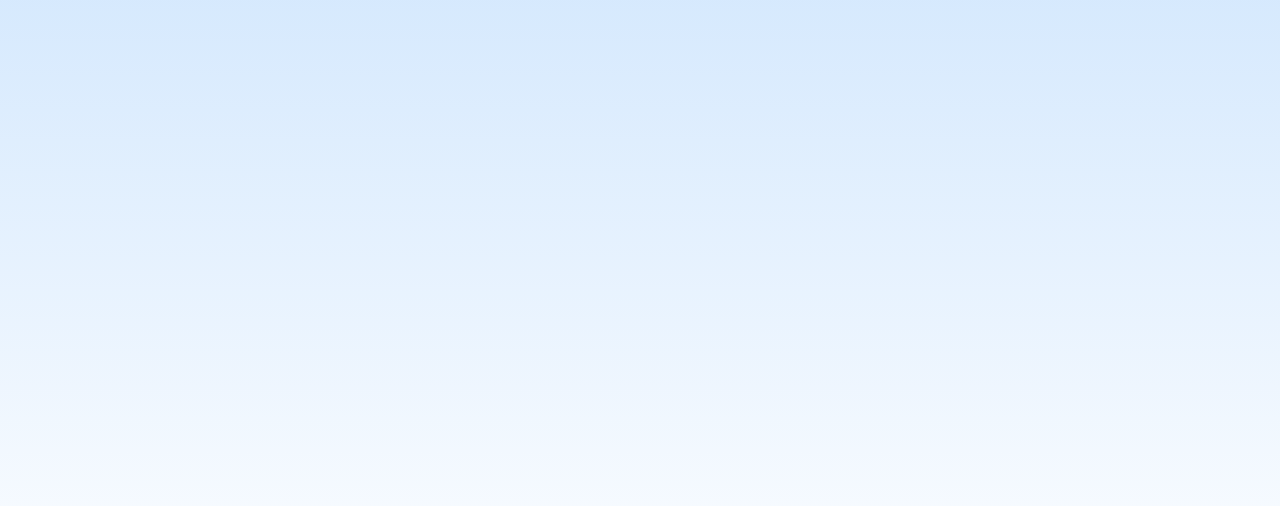
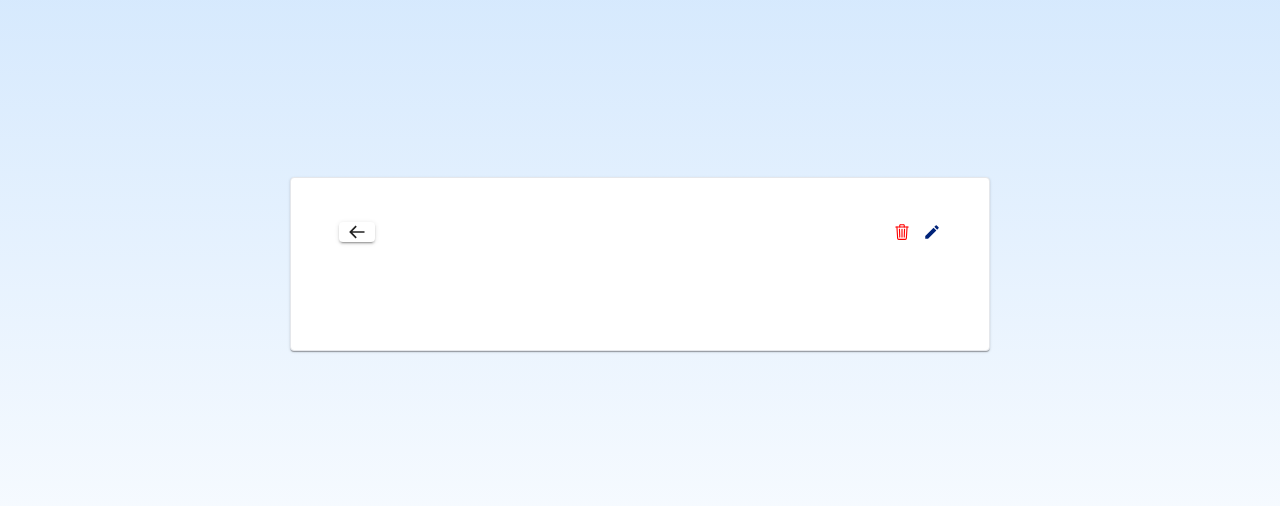
Before and after one commit to awasevalentine/unshelled-task, a React (Create React App) app: page /post-details/1 in a window 1280 px wide. Before the commit this address had no page. Shown: the part 136-642 px from the top of the page. Built offline with nearby package versions, Linux system fonts and the light colour scheme.

Commit message:
Added view post paage and edit functions

```diff
--- a/src/App.tsx
+++ b/src/App.tsx
@@ -2,6 +2,7 @@ import 'react-toastify/dist/ReactToastify.css';
 import {BrowserRouter as Router, Route, Routes} from 'react-router-dom';
 import Posts from './views/post';
 import EditPost from './views/post/EditPost';
+import ViewItem from './views/post/component/viewItem';
 
 
 
@@ -12,6 +13,7 @@ function App() {
           <Routes>
             <Route path='' element={<Posts />} />
             <Route path='/edit-post' element={<EditPost />} />
+            <Route path='/post-details/:id' element={<ViewItem />} />
           </Routes>
         </Router>
     </div>
--- a/src/views/post/EditPost.tsx
+++ b/src/views/post/EditPost.tsx
@@ -90,13 +90,17 @@ const EditPost = () => {
             />
           </div>
 
-          <div className="flex justify-center">
+          <div className="flex justify-center gap-[10px]">
+            <button type="button" onClick={()=> navigate(-1)}
+              className="px-7 py-2 bg-[#000000b8] text-white rounded"
+            >Cancel</button>
             <button
               type="submit"
               className="px-7 py-2 bg-[#5C2FC2] text-white rounded"
             >
               {isLoading ? "Updating..." : "Update"}
             </button>
+
           </div>
         </form>
       </Paper>
--- a/src/views/post/component/items.tsx
+++ b/src/views/post/component/items.tsx
@@ -5,46 +5,95 @@ import { MdModeEditOutline } from "react-icons/md";
 import { useDeletPostMutation } from "../../../lib/features/postSlice";
 import { toast } from "react-toastify";
 import Loader from "../../../components/loader/Loader";
-import { useNavigate } from "react-router-dom";
+import { useLocation, useNavigate } from "react-router-dom";
+import { BiArrowBack } from "react-icons/bi"; // Importing back arrow icon
 
 type IProps = {
   item: PostResponse;
 };
 
 const ItemsWrapper = ({ item }: IProps) => {
-  const [deletePost, { isLoading, isSuccess, isError, error }] =
-    useDeletPostMutation();
-  const medaiMatch = useMediaQuery("(max-width:767px)");
-  const navigate = useNavigate()
+  const [deletePost, { isLoading }] = useDeletPostMutation();
+  const mediaMatch = useMediaQuery("(max-width:767px)");
+  const navigate = useNavigate();
+  const { pathname } = useLocation();
 
-  const handleDelete = () => {
+  const handleDelete = (event: React.MouseEvent) => {
+    event.stopPropagation();
     deletePost(item?.id)
       .unwrap()
-      .then((res) => {
+      .then(() => {
         toast.success("Post successfully deleted!");
+        navigate("/");
       })
       .catch((error: any) => {
         toast.error(error?.message || "Failed to delete post");
       });
   };
 
-  const handleEdit = ()=>{
-    navigate('/edit-post',
-        {
-            state: item
+  const handleEdit = (event: React.MouseEvent) => {
+    event.stopPropagation();
+    navigate("/edit-post", {
+      state: item,
+    });
+  };
+
+  const handlePathnameCheck = (path: string) => {
+    return pathname?.toLowerCase()?.includes(path.toLowerCase());
+  };
+
+  const handleBack = (event: React.MouseEvent) => {
+    event.stopPropagation();
+    navigate(-1);
+  };
+
+  const shortenText = (text: string) => {
+    if (!handlePathnameCheck("post-details")) {
+      if (mediaMatch && text?.length > 25) {
+        return ` ${text?.slice(0, 25)} ...`;
+      } else if (!mediaMatch && text.length > 35) {
+        return ` ${text?.slice(0, 35)} ...`;
+      } else {
+        return text;
       }
-    )
+    } else {
+      return text;
     }
+  };
+
   return (
     <Paper
       elevation={1}
-      className="flex flex-col gap-[12px] border py-[3rem] md:py-[4rem] px-[1rem] md:px-[3rem] rounded-[12px]"
+      className={`relative flex flex-col gap-[12px] hover:cursor-pointer hover:${
+        handlePathnameCheck("/post-details") ? "scale-[100]" : "scale-[1.05]"
+      } z-[2] border py-[3rem] md:py-[4rem] px-[1rem] md:px-[3rem] rounded-[12px]`}
+      onClick={() =>
+        navigate(`/post-details/${item?.id}`, {
+          state: item,
+        })
+      }
     >
-      {isLoading ? (
+      <div className="relative">
+        {isLoading && (
+          <div className="absolute inset-0 bg-white bg-opacity-75 flex justify-center items-center z-10">
             <Loader />
-      ) : (
-        <div className="flex flex-col gap-[12px]">
-          <div className="flex flex-row gap-[12px] justify-end relative top-[-20px] right-0">
+          </div>
+        )}
+        <div
+          className={`flex flex-col gap-[12px] ${
+            isLoading ? "opacity-50" : ""
+          }`}
+        >
+          {handlePathnameCheck("/post-details") && (
+            <div className="flex flex-row justify-between z-[999] items-center relative top-[-20px] right-0">
+              <Paper
+                elevation={2}
+                className="px-[.5rem] hover:cursor-pointer hover:scale-110"
+              >
+                <BiArrowBack onClick={handleBack} size={20} />
+              </Paper>
+
+              <div className="flex flex-row gap-[12px]">
                 <Tooltip title="Delete Post" placement="bottom">
                   <IoTrashOutline
                     onClick={handleDelete}
@@ -53,7 +102,7 @@ const ItemsWrapper = ({ item }: IProps) => {
                     className="hover:cursor-pointer hover:scale-110"
                   />
                 </Tooltip>
-            <Tooltip title="Edit Post" placement="bottom" color="black">
+                <Tooltip title="Edit Post" placement="bottom">
                   <MdModeEditOutline
                     size={18}
                     color="#002379"
@@ -62,16 +111,18 @@ const ItemsWrapper = ({ item }: IProps) => {
                   />
                 </Tooltip>
               </div>
+            </div>
+          )}
           <div className="flex flex-row">
             <span className="text-[20px] font-bold antialised capitalize">
-              {item?.title}
+              {shortenText(item?.title)}
             </span>
           </div>
           <div className="flex flex-row gap-[4px]">
             <span className="antialised">{item?.body}</span>
           </div>
         </div>
-      )}
+      </div>
     </Paper>
   );
 };
--- /dev/null
+++ b/src/views/post/component/viewItem.tsx
@@ -0,0 +1,18 @@
+import { useLocation } from "react-router-dom";
+import ItemsWrapper from "./items";
+
+const ViewItem = () => {
+  const { state: getData } = useLocation();
+
+  // Note, one  could use the Id to make a server call. but here i am just passing the data to the state
+  return (
+    <div className="flex w-full h-full min-h-screen justify-center items-center">
+    <div className="w-[90%] md:w-[80%] lg:w-[700px] flex flex-col gap-[3rem]">
+      <ItemsWrapper item={getData} />
+    </div>
+    </div>
+
+  );
+};
+
+export default ViewItem;
--- a/src/views/post/index.tsx
+++ b/src/views/post/index.tsx
@@ -25,21 +25,22 @@ const Posts = () => {
       <div className="min-h-[100vh]">
         {isFetching && <Loader />}
         {isSuccess && (
-          <>
+          <div className="min-h-[500px]">
             {data?.data?.length === 0 ? (
               <EmptyResult text="No post created yet!" />
             ) : (
               <div className="flex justify-center w-full">
-                <div className="w-[90%] md:w-[80%] lg:w-[700px] flex flex-col gap-[3rem]">
+                <div className="w-[90%] md:w-[80%] lg:w-[700px] flex flex-col gap-[1.5rem] md:gap-[2rem]">
                   {data?.data?.map((res: any) => (
                     <ItemsWrapper item={res} key={res.id} />
                   ))}
                 </div>
               </div>
             )}
-          </>
+          </div>
         )}
-        {data?.data?.length !== 0 && !isFetching && (
+      </div>
+      {data?.data?.length !== 0 && !isFetching && (
           <div className="flex w-full justify-center py-[2rem]">
             <CustomPagination
               totalItemsCount={data?.totalCount || 0}
@@ -49,7 +50,6 @@ const Posts = () => {
             />
           </div>
         )}
-      </div>
     </div>
   );
 };
```
Lines whose indentation alone changed are shown as unchanged.
